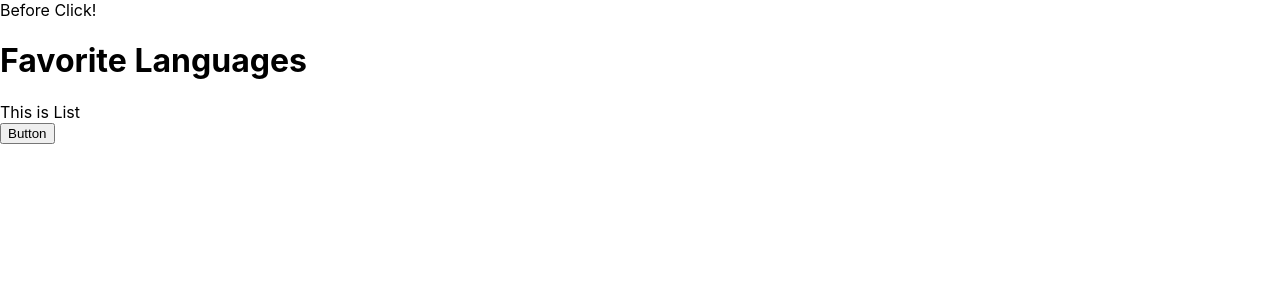
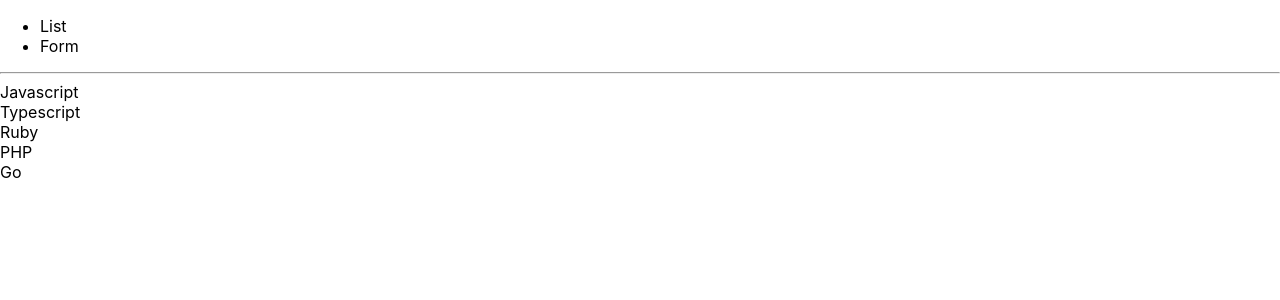
Before and after one commit to HayatoMoromasa/react-basic, a React (Create React App) app in the folder react-tutorial/: page / in a window 1280 px wide. Shown: the top 300 px of the page. Built offline with nearby package versions, Linux system fonts and the light colour scheme.

Commit message:
add if&loop

```diff
--- a/react-tutorial/src/App.js
+++ b/react-tutorial/src/App.js
@@ -1,19 +1,23 @@
-// ▼クリックして画面表示が変わるようにする
 import { useState } from 'react';
 import { List } from "./List";
+import { Form } from "./Form";
 
 function App() {
-  const [description, setDescription] = useState('Before Click!');
-
-  const changeDescription = () => { // 1) 追加
-    setDescription('After Click!!')
-  }
+  const [tab, setTab] = useState('list')
+  const tabComponent = tab === 'list' ? <List /> : <Form/>
 
   return (
     <div>
-      { description }
-      <List title="Favorite Languages"/>
-      <button onClick={ changeDescription }>Button</button> {/* 2) 追加 */}
+    <header>
+      <ul>
+        <li onClick={() => setTab('list')}>List</li>
+        <li onClick={() => setTab('form')}>Form</li>
+      </ul>
+    </header>
+    <hr />
+      {
+        tab === 'list' ? <List title="Favorite Languages"/> : <Form />
+      }
     </div>
   );
 }
--- /dev/null
+++ b/react-tutorial/src/Form.js
@@ -0,0 +1,7 @@
+export const Form = () => {
+    return (
+        <div>
+            This is Form
+        </div>
+    )
+}
--- a/react-tutorial/src/List.js
+++ b/react-tutorial/src/List.js
@@ -1,8 +1,21 @@
-export const List = ({ title }) => { //App.jsから<List title="Favorite Languages"/>のtitleが渡ってくる
+const Languages = [
+    'Javascript',
+    'Typescript',
+    'Ruby',
+    'PHP',
+    'Go'
+];
+
+
+export const List = () => {// titleを削除
     return (
         <div>
-            <h1>{ title }</h1>
-            <div>This is List</div>
+            {/* h1 titleを削除 */}
+            {
+                Languages.map((lang, index) => {
+                    return <div key={ index }>{ lang }</div>
+                })
+            }
         </div>
     )
 }
```
